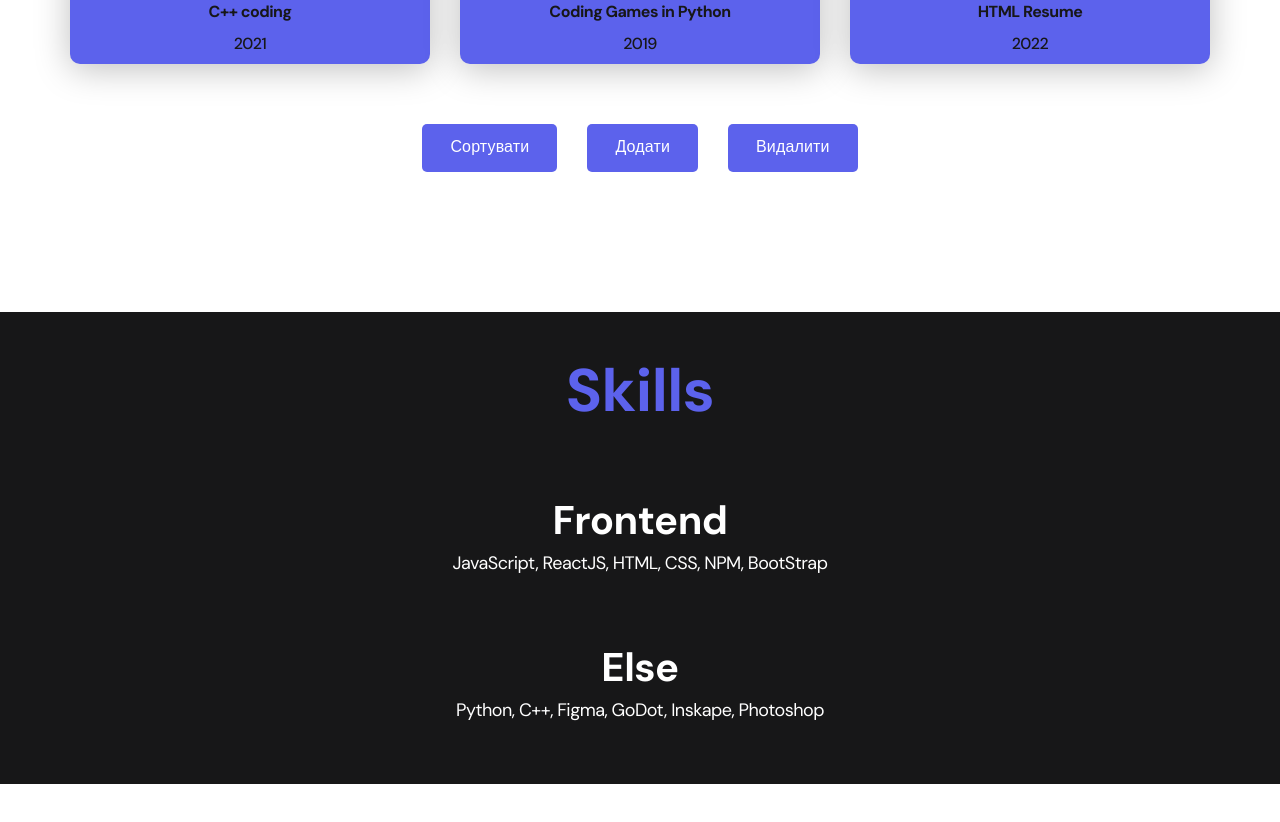
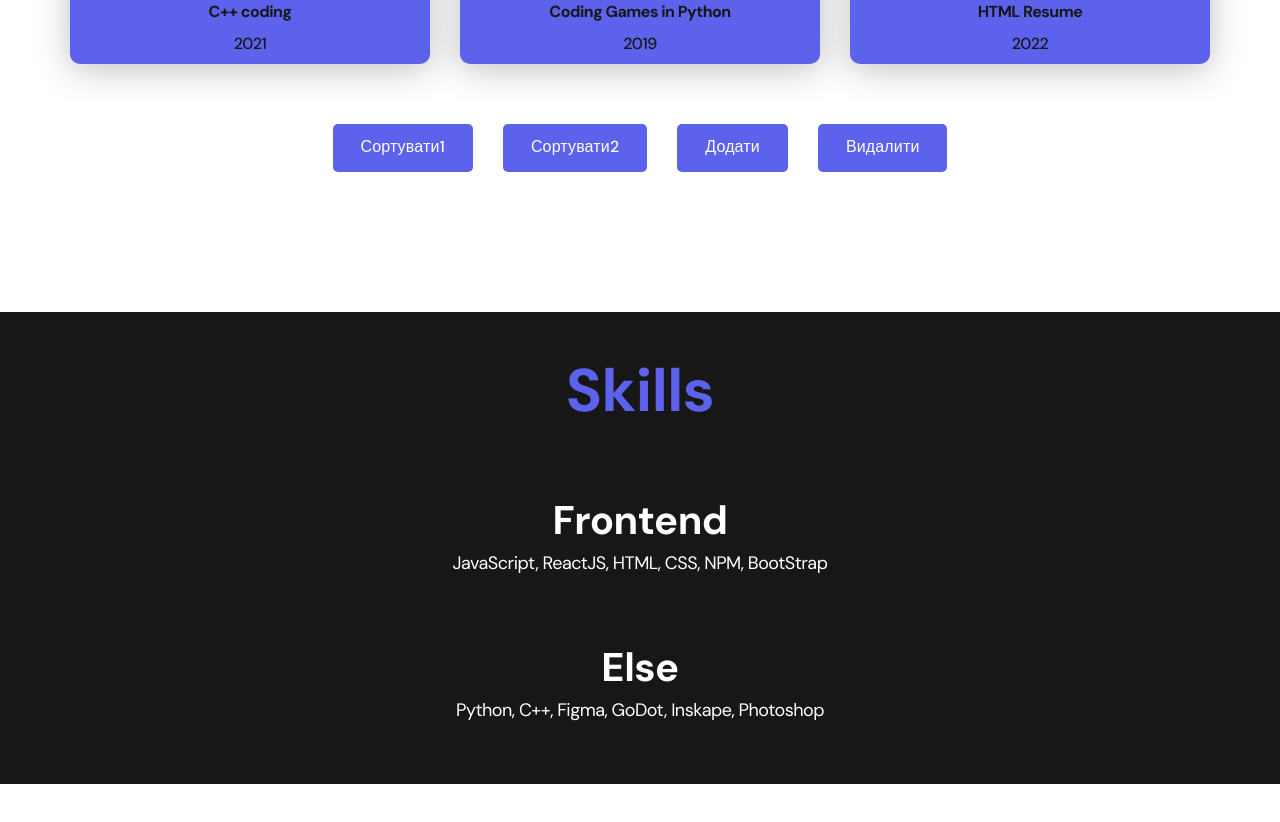
Before and after one commit to goodcodd/react.app_portfolio, a React (Create React App) app: page / in a window 1280 px wide. Shown: the part 1640-2462 px from the top of the page. Built offline with nearby package versions, Linux system fonts and the light colour scheme.

Commit message:
27.02.2023 +Додала сортування масиву2, без функції sort(projects.js)

```diff
--- a/src/components/projects/Projects.js
+++ b/src/components/projects/Projects.js
@@ -54,6 +54,22 @@ export default class Projects extends Component {
             (x, y) => x.data - y.data
         ))
     }
+    sortArray = () => {
+        let array = this.state.list;
+        let arrayLength = array.length;
+        for (let i = 0; i < arrayLength; i++) {
+            for (let j = 0; j < arrayLength - 1 ; j++) {
+                if (array[j].data > array[j+1].data) {
+                    let temp = array[j];
+                    array[j] = array[j+1];
+                    array[j+1] = temp;
+                }
+            }
+        }
+        this.setState({
+            list: array
+        });
+    }
     AddArray = () => {
         this.setState(({list}) => list.push({
             image: img7,
@@ -86,7 +102,8 @@ export default class Projects extends Component {
                     </ul>
 
                     <div className={'btn_projects'}>
-                        <button className={'btn btn_projects'} onClick={this.standardSort}>Сортувати</button>
+                        <button className={'btn btn_projects'} onClick={this.standardSort}>Сортувати1</button>
+                        <button className={'btn btn_projects'} onClick={this.sortArray}>Сортувати2</button>
                         <button className={'btn btn_projects'} onClick={this.AddArray}>Додати</button>
                         <button className={'btn btn_projects'} onClick={this.DeleteArray}>Видалити</button>
                     </div>
```
Also changed, not shown: src/assets/img/projects/07.jpg (added).
